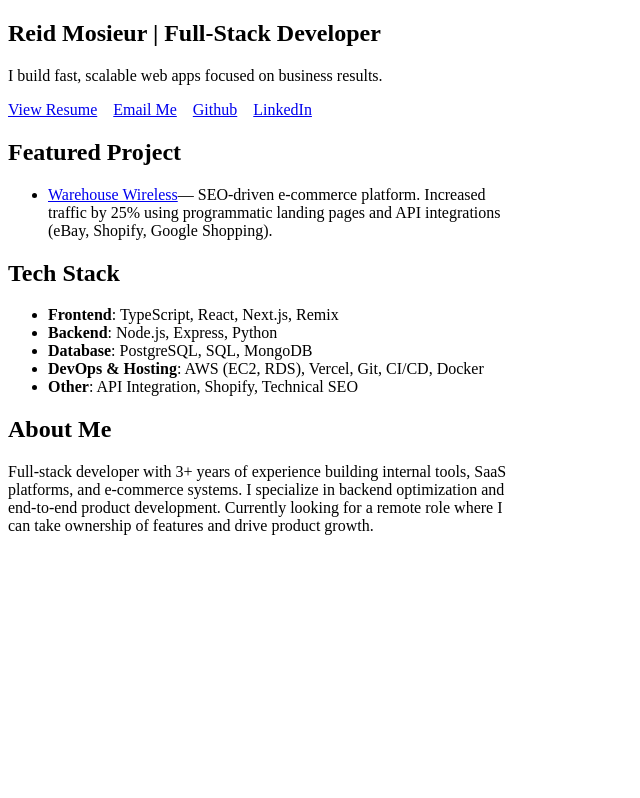
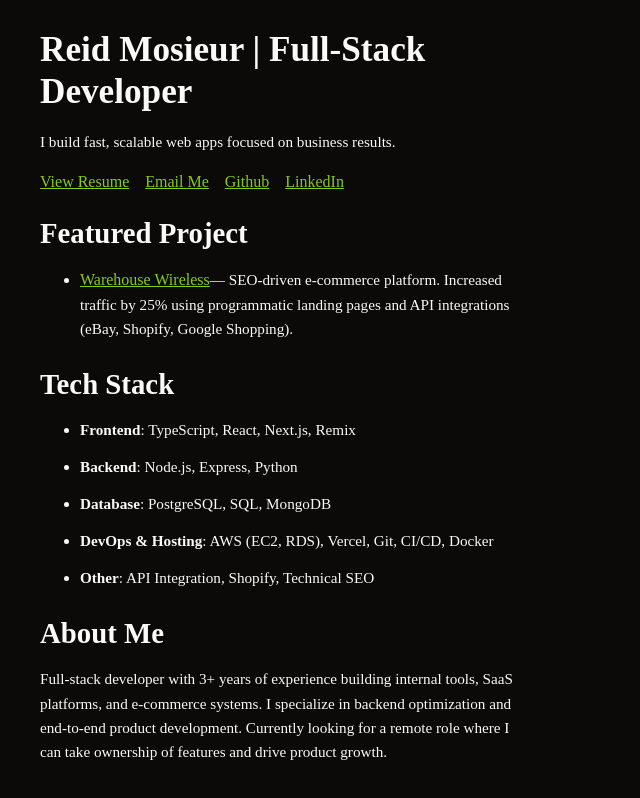
Before and after one commit to reidmosieur/portfolio, a plain HTML site: page index.html in a window 768 px wide. Shown: the whole page, without its empty margins (0-640 px from the left). Drawn offline with Linux system fonts and the light colour scheme.

Commit message:
added styles

```diff
--- a/index.html
+++ b/index.html
@@ -8,7 +8,7 @@
       name="description"
       content="Reid Mosieur is a full-stack developer who builds fast, scalable web apps and internal tools focused on business impact."
     />
-    <link rel="stylesheet" href="styles.css" />
+    <link rel="stylesheet" href="/styles.css" />
   </head>
   <body>
     <main>
--- /dev/null
+++ b/styles.css
@@ -0,0 +1,93 @@
+body {
+  padding: 0;
+  color: #fafaf9;
+  background-color: #0c0a09;
+}
+
+main {
+  padding: 0 0.5rem 0 0.5rem;
+}
+
+/* Headings */
+h1 {
+  font-size: 2.5rem; /* 40px */
+  font-weight: 700;
+  line-height: 1.2;
+  margin-bottom: 1rem; /* Space below */
+}
+
+h2 {
+  font-size: 2rem; /* 32px */
+  font-weight: 700;
+  line-height: 1.3;
+  margin-bottom: 0.8rem; /* Space below */
+}
+
+h3 {
+  font-size: 1.75rem; /* 28px */
+  font-weight: 600;
+  margin-bottom: 0.8rem;
+}
+
+h4 {
+  font-size: 1.5rem; /* 24px */
+  font-weight: 600;
+  margin-bottom: 0.6rem;
+}
+
+p {
+  font-size: 1rem; /* 16px */
+  line-height: 1.6;
+  margin-bottom: 1.2rem; /* Space between paragraphs */
+}
+
+a {
+  color: #84cc16;
+  font-size: 1rem; /* Same as body */
+}
+
+a:hover {
+  text-decoration: underline;
+}
+
+ul li,
+ol li {
+  font-size: 1rem; /* Same as body */
+  line-height: 1.6;
+  margin-bottom: 0.8rem;
+}
+
+/* Responsive Font Sizes */
+@media (max-width: 768px) {
+  body {
+    font-size: 15px; /* Slightly smaller for smaller screens */
+  }
+
+  h1 {
+    font-size: 2.2rem; /* 35px */
+  }
+
+  h2 {
+    font-size: 1.8rem; /* 28px */
+  }
+
+  h3 {
+    font-size: 1.6rem; /* 25px */
+  }
+
+  h4 {
+    font-size: 1.4rem; /* 22px */
+  }
+
+  p,
+  ul li,
+  ol li {
+    font-size: 0.95rem; /* Slightly smaller for readability on small screens */
+  }
+}
+
+@media (min-width: 426px) {
+  main {
+    padding: 0 2rem 0 2rem;
+  }
+}
```
